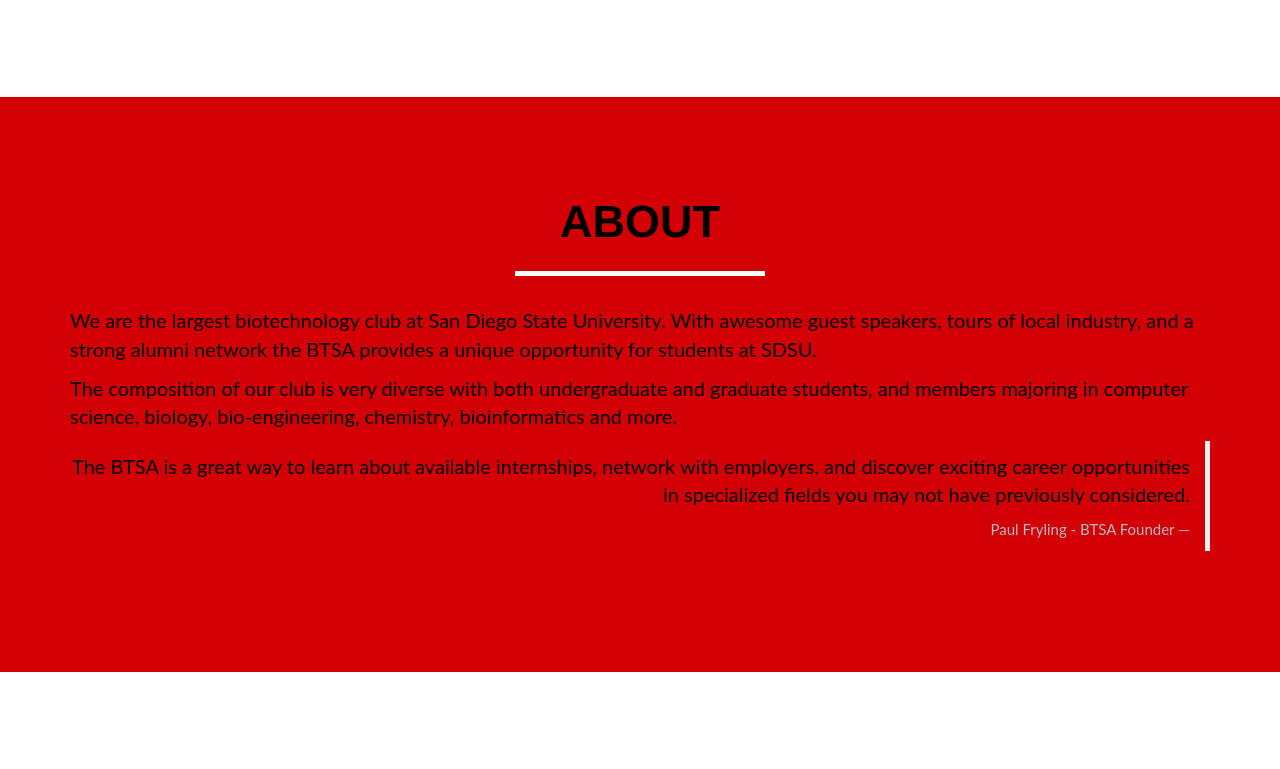
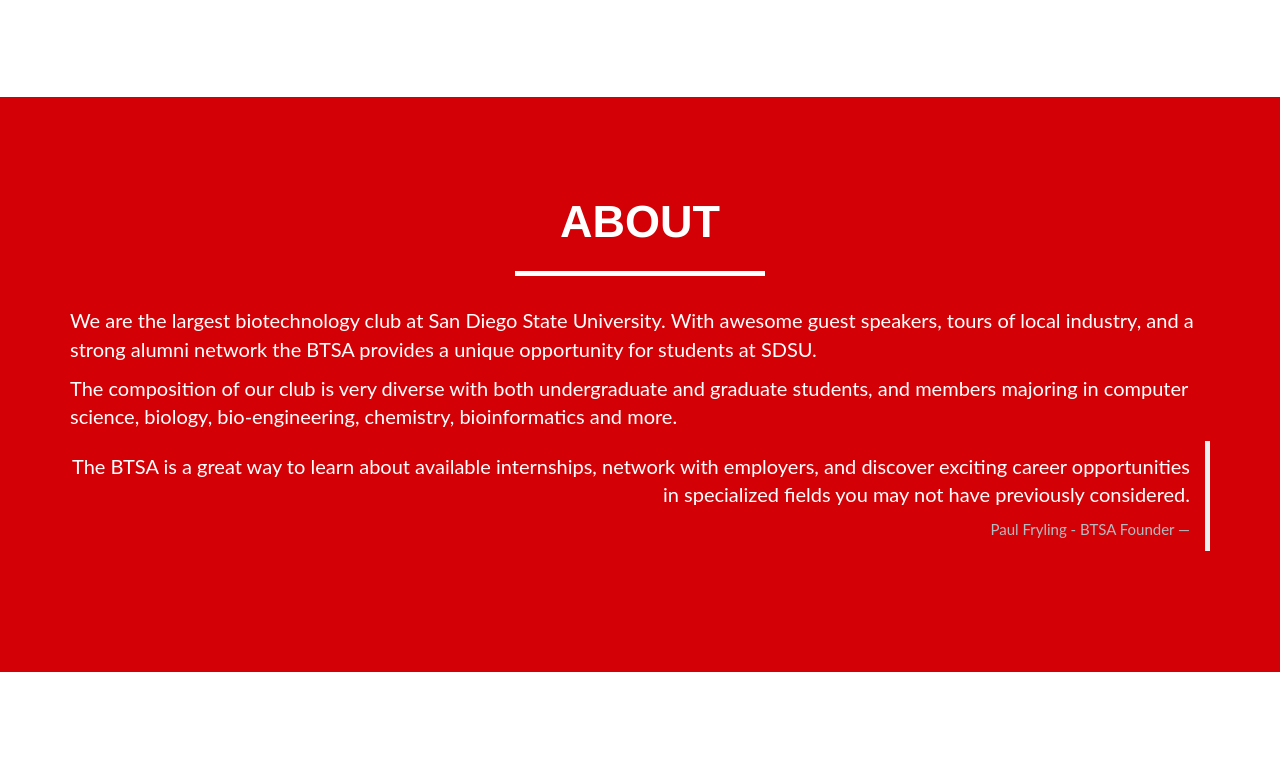
Before and after one commit to pfryling/btsa, a website: page index.html in a window 1280 px wide. Shown: the part 827-1596 px from the top of the page. Drawn offline with nearby package versions, Linux system fonts and the light colour scheme; files that its build step writes are made by us from their sources.

Commit message:
changed color scheme of homepage

```diff
--- a/less/freelancer.less
+++ b/less/freelancer.less
@@ -219,7 +219,7 @@
 
 section.success {
 	background: @btsa-red;
-	color: @brand-primary;
+	color: @brand-success;
 }
 
 @media(max-width:767px) {
```
Also changed, not shown: js/btsa/services/btsaService.js (+7 -3 lines), css/freelancer.css.
